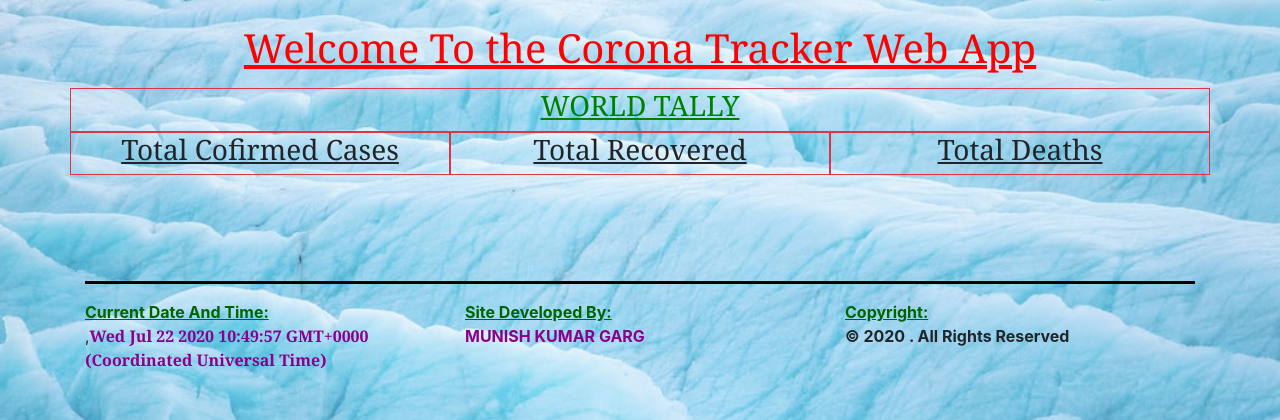
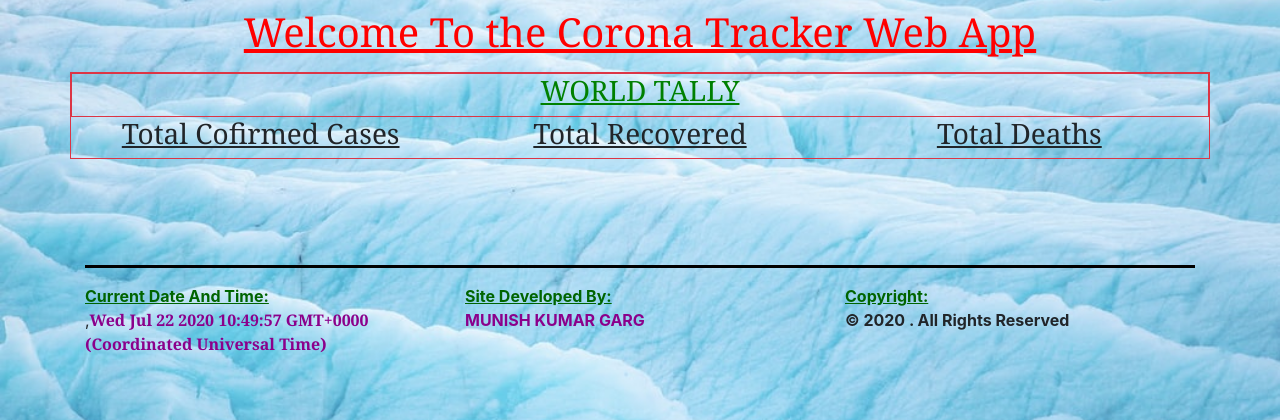
Before and after one commit to munishgarg-02/CoronaTracker, a Django app: template templates/index.html in a window 1280 px wide. Shown: the part 62-482 px from the top of the page. Run offline with Django 3.2, Linux system fonts and the light colour scheme; the template is opened without the code that fills it, so the values that code supplies are empty; some libraries are stand-ins or nearby versions.

Commit message:
someadditionaledits

```diff
--- a/templates/detail.html
+++ b/templates/detail.html
@@ -23,7 +23,7 @@
     <div class="row">
         <div class="col-md-4 col-12 border border-success mt-4">
             <h3 align="center" class="font"><u>COUNTRY</u></h3>
-            <h4 align="center" class="font"><b>{{x.Country.upper}}</b></h4>
+            <h4 align="center" class="font" style="color: red;"><b>{{x.Country.upper}}</b></h4>
             <img src="https://www.countryflags.io/{{x.CountryCode}}/shiny/64.png" style="display: block;margin-left: auto;margin-right: auto;">
         </div>
         <div class="col-md-8 col-12 border border-success mt-4">
--- a/templates/global.html
+++ b/templates/global.html
@@ -1,21 +1,21 @@
-<div class="container mt-3">
-    <div class="row">
-        <div class="col-12 border border-danger">
+<div class="container mt-3 border border-danger">
+    <div class="row border border-danger">
+        <div class="col-12">
         <h3 align="center" class="font" style="color: green;"><u>WORLD TALLY</u></h3>
         </div>
     </div>
     <div class="row">
-      <div class="col-md-4 border border-danger">
+      <div class="col-md-4">
         <h3 align="center" class="font"><u>Total Cofirmed Cases</u></h3>
         <h5 align="center">{{globalInfo.TotalConfirmed}}</h5>
       </div>
-      <div class="col-md-4 border border-danger">
+      <div class="col-md-4">
         <h3 align="center" class="font"><u>Total Recovered</u></h3>
         <h5 align="center">{{globalInfo.TotalRecovered}}</h5>
       </div>
-      <div class="col-md-4 border border-danger">
+      <div class="col-md-4">
         <h3 align="center" class="font"><u>Total Deaths</u></h3>
         <h5 align="center">{{globalInfo.TotalDeaths}}</h5>
       </div>
     </div>
-  </div>
+</div>
--- a/templates/index.html
+++ b/templates/index.html
@@ -13,7 +13,7 @@
     .swiper-slide {
       background-position: center;
       background-size: cover;
-      width: 350px;
+      width: 330px;
       height: 340px;
       border: solid 3px orange;
       border-radius: 5px;
@@ -39,7 +39,7 @@
 
 {% block content %}
   {% include 'nav.html' %}
-  <h1 align="center" style="font-family:Cambria, Cochin, Georgia, Times, 'Times New Roman', serif;color:red;" class="mt-4"><u>Welcome To the Corona Tracker Web App</u></h1>
+  <h1 align="center" style="font-family:Cambria, Cochin, Georgia, Times, 'Times New Roman', serif;color:red;" class="mt-2"><u>Welcome To the Corona Tracker Web App</u></h1>
   {% include 'global.html' %}
   <div class="swiper-container">
     <div class="swiper-wrapper">
@@ -58,6 +58,7 @@
     </div>
   </div>
   {% include 'footer.html' %}
+  <!-- hitwebcounter Code START -->
   <script src="/static/js/date.js"></script>
   <script src="https://unpkg.com/swiper/swiper-bundle.min.js"></script>
 
```
